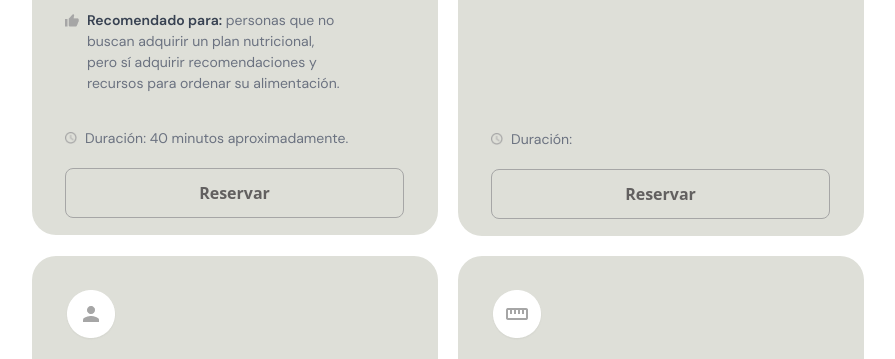
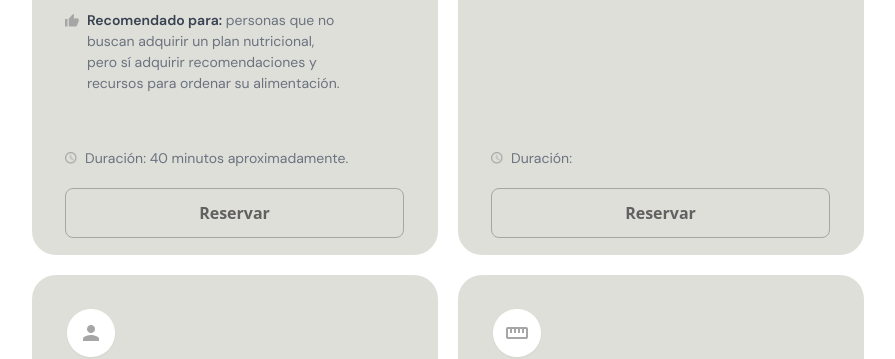
Before and after one commit to ezequielgimenez/nutricionxsofia, a Next.js app: page / in a window 1280 px wide. Shown: the part 802-1161 px from the top of the page, without its empty margins (192-1087 px from the left). Built offline with nearby package versions, Linux system fonts and the light colour scheme; no server answers; the database is empty.

Commit message:
edit heigth card 610px

```diff
--- a/src/app/components/home/Planes.tsx
+++ b/src/app/components/home/Planes.tsx
@@ -48,7 +48,7 @@ export default function PlanesComp() {
       >
         {/* card 1 */}
         <div
-          className="flex flex-col xs:w-87 xl:w-101.5 h-147.5 bg-[#DEDFD8] px-8 xl:px-0 xl:pl-8.25 rounded-3xl transition-transform duration-300 ease-in-out hover:scale-105 hover:scale-[1.02] hover:shadow-[0_8px_20px_rgba(0,0,0,0.08)]
+          className="flex flex-col xs:w-87 xl:w-101.5 h-[610px] bg-[#DEDFD8] px-8 xl:px-0 xl:pl-8.25 rounded-3xl transition-transform duration-300 ease-in-out hover:scale-105 hover:scale-[1.02] hover:shadow-[0_8px_20px_rgba(0,0,0,0.08)]
 "
         >
           <div className="pt-8.25">
@@ -155,7 +155,7 @@ export default function PlanesComp() {
             className={
               index === content.servicios.length - 1
                 ? "xl:w-[842px] xl:h-[396px]"
-                : "xl:h-[591px]"
+                : "xl:h-[610px]"
             }
             title={plan.titulo}
             description={plan.descripcion}
--- a/src/app/components/layout/Hero.tsx
+++ b/src/app/components/layout/Hero.tsx
@@ -57,7 +57,7 @@ export default function HeroSectionComp() {
         {content.hero.imagenes.map((url, index) => (
           <div
             key={index}
-            className="relative min-w-full xs:h-[85vh] sm:h-[80vh] md:h-[90vh] xl:h-screen"
+            className="relative min-w-full xs:h-[85vh] sm:h-[80vh] md:h-[90vh] xl:h-[900px]"
           >
             {/* Imagen */}
 
@@ -97,7 +97,7 @@ export default function HeroSectionComp() {
           dangerouslySetInnerHTML={{
             __html: content.hero.titulo.replace(
               "ALIMENTACIÓN",
-              "<br/> ALIMENTACIÓN <br/>"
+              "<br/> ALIMENTACIÓN <br/>",
             ),
           }}
         ></h1>
```
